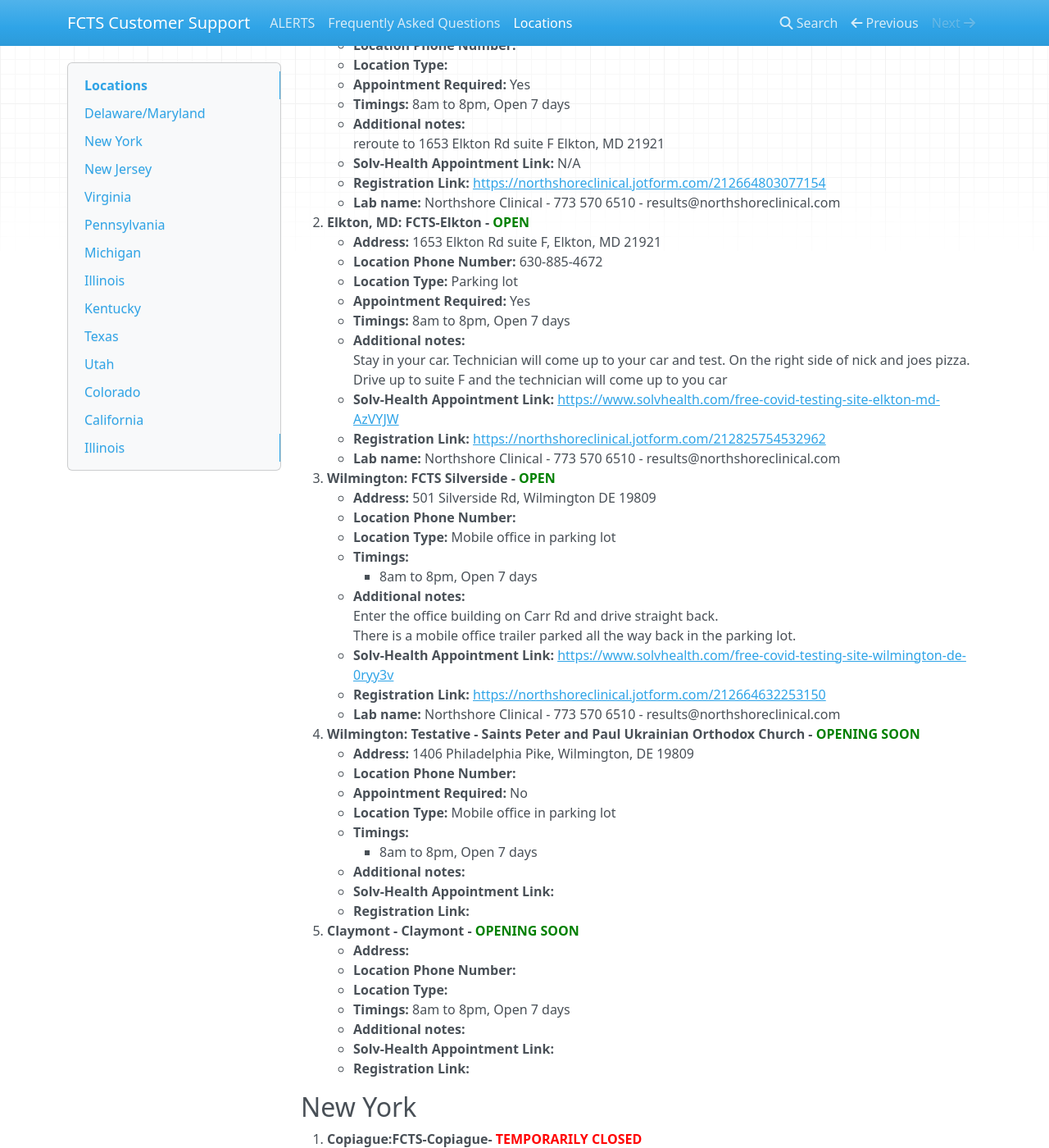
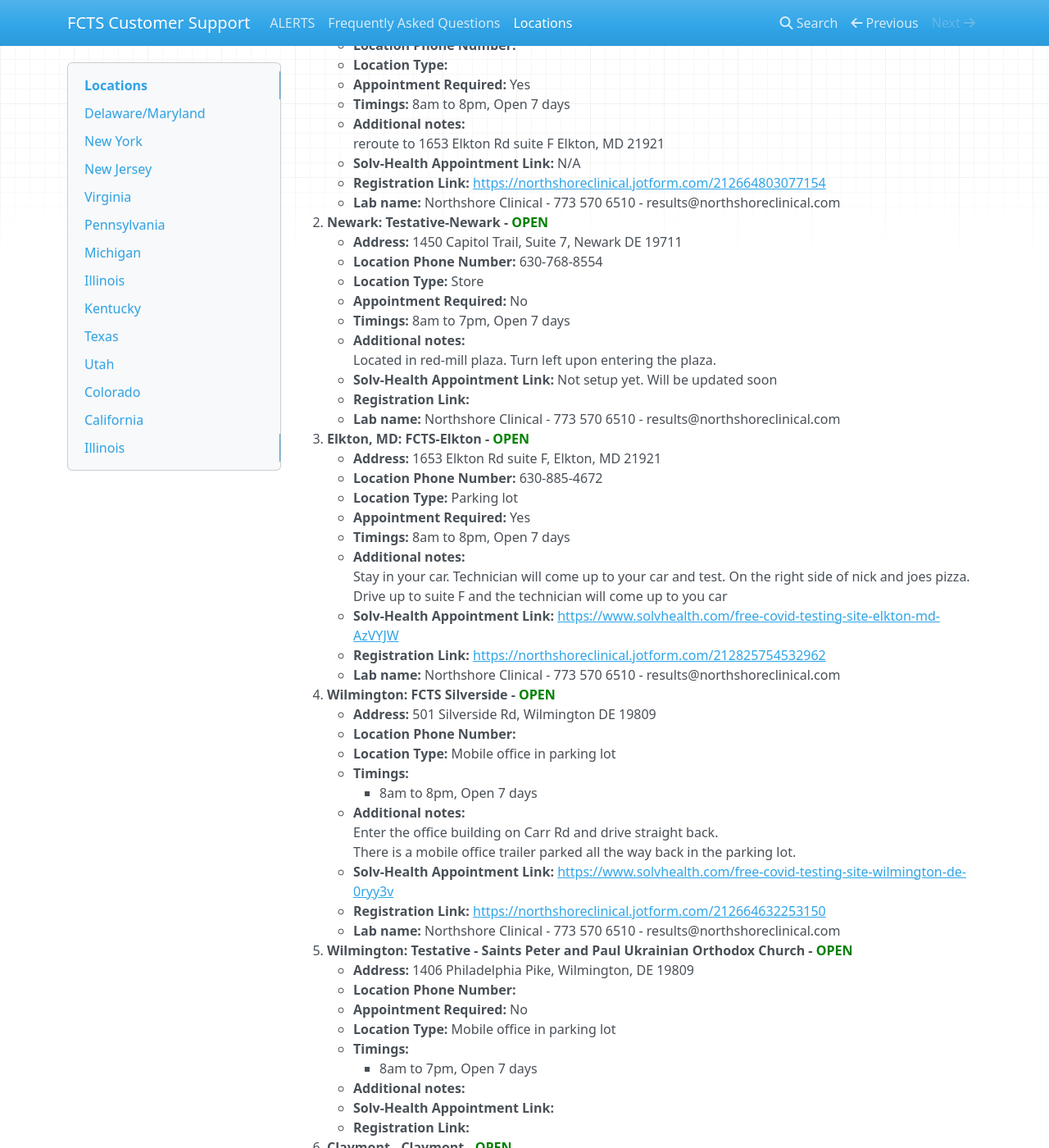
Before and after one commit to fcts000/fcts-cs-docs, an MkDocs documentation site: the page built from docs/locations.md, in a window 1280 px wide and 1400 px high, scrolled down 594 px. Shown: the whole window at 82% size. Built offline with MkDocs 1.6.1, drawn with Linux system fonts in a browser that asks for light colours; nearby versions of some CDN libraries; some of the changed text lies outside the part shown.

Commit message:
add testative locations

```diff
--- a/docs/locations.md
+++ b/docs/locations.md
@@ -31,6 +31,17 @@
     * **Solv-Health Appointment Link:** N/A
     * **Registration Link:** <https://northshoreclinical.jotform.com/212664803077154>
     * **Lab name:** Northshore Clinical - 773 570 6510 - results@northshoreclinical.com
+1. **Newark: Testative-Newark - <font color="green">OPEN</font>**
+    * **Address:** 1450 Capitol Trail, Suite 7, Newark DE 19711
+    * **Location Phone Number:** 630-768-8554
+    * **Location Type:** Store
+    * **Appointment Required:** No
+    * **Timings:** 8am to 7pm, Open 7 days
+    * **Additional notes:**
+      Located in red-mill plaza. Turn left upon entering the plaza.
+    * **Solv-Health Appointment Link:** Not setup yet. Will be updated soon
+    * **Registration Link:**
+    * **Lab name:** Northshore Clinical - 773 570 6510 - results@northshoreclinical.com
 1. **Elkton, MD: FCTS-Elkton - <font color="green">OPEN</font>**
     * **Address:** 1653 Elkton Rd suite F, Elkton, MD 21921
     * **Location Phone Number:** 630-885-4672
@@ -54,21 +65,23 @@
     * **Solv-Health Appointment Link:** <https://www.solvhealth.com/free-covid-testing-site-wilmington-de-0ryy3v>
     * **Registration Link:** <https://northshoreclinical.jotform.com/212664632253150>
     * **Lab name:** Northshore Clinical - 773 570 6510 - results@northshoreclinical.com
-1. **Wilmington: Testative - Saints Peter and Paul Ukrainian Orthodox Church - <font color="green">OPENING SOON</font>**
+1. **Wilmington: Testative - Saints Peter and Paul Ukrainian Orthodox Church - <font color="green">OPEN</font>**
     * **Address:** 1406 Philadelphia Pike, Wilmington, DE 19809
     * **Location Phone Number:**
      * **Appointment Required:** No
     * **Location Type:** Mobile office in parking lot
     * **Timings:**
-        * 8am to 8pm, Open 7 days
+        * 8am to 7pm, Open 7 days
     * **Additional notes:**
     * **Solv-Health Appointment Link:**
     * **Registration Link:**
-1. **Claymont - Claymont -  <font color="green">OPENING SOON</font>**
-    * **Address:**
+1. **Claymont - Claymont -  <font color="green">OPEN</font>**
+    * **Address:** 3512 Philadelphia Pike, Claymont	DE 19703
     * **Location Phone Number:**
-    * **Location Type:**
-    * **Timings:** 8am to 8pm, Open 7 days
+     * **Appointment Required:** No
+    * **Location Type:** Mobile office in parking lot
+    * **Timings:**
+        * 8am to 7pm, Open 7 days
     * **Additional notes:**
     * **Solv-Health Appointment Link:**
     * **Registration Link:**
```
